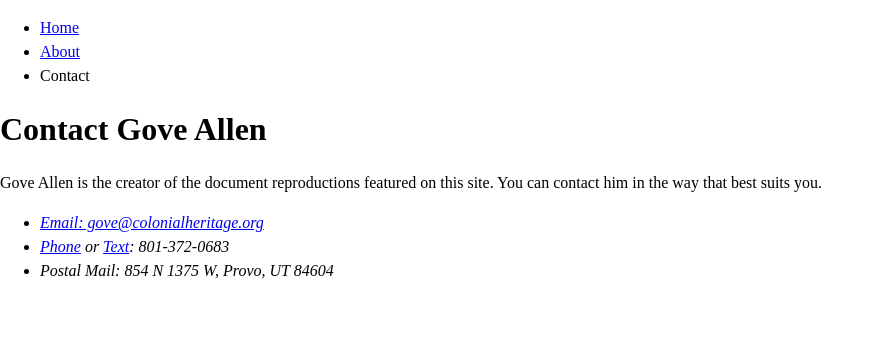
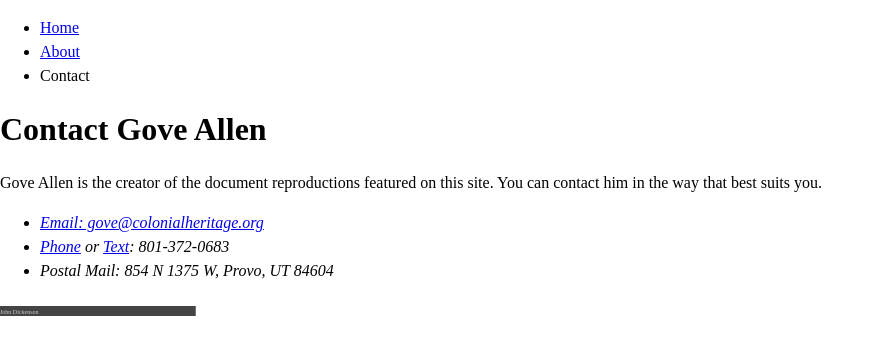
Before and after one commit to IS-120/responsive-images-and-svg-theGove, a website: page contact/index.html in a window 1280 px wide. Shown: the whole page, without its empty margins (0-884 px from the left). Drawn offline with Linux system fonts and the light colour scheme.

Commit message:
svg on contact

```diff
--- a/contact/index.html
+++ b/contact/index.html
@@ -36,6 +36,8 @@
     <li>Postal Mail: 854 N 1375 W, Provo, UT 84604</li>
   </ul>
 </address>
+<img src="../images/john-dickenson.svg"  width="200" height="10"  alt="John Dickenson's name">
+
 </body>
 
 </html>
```
